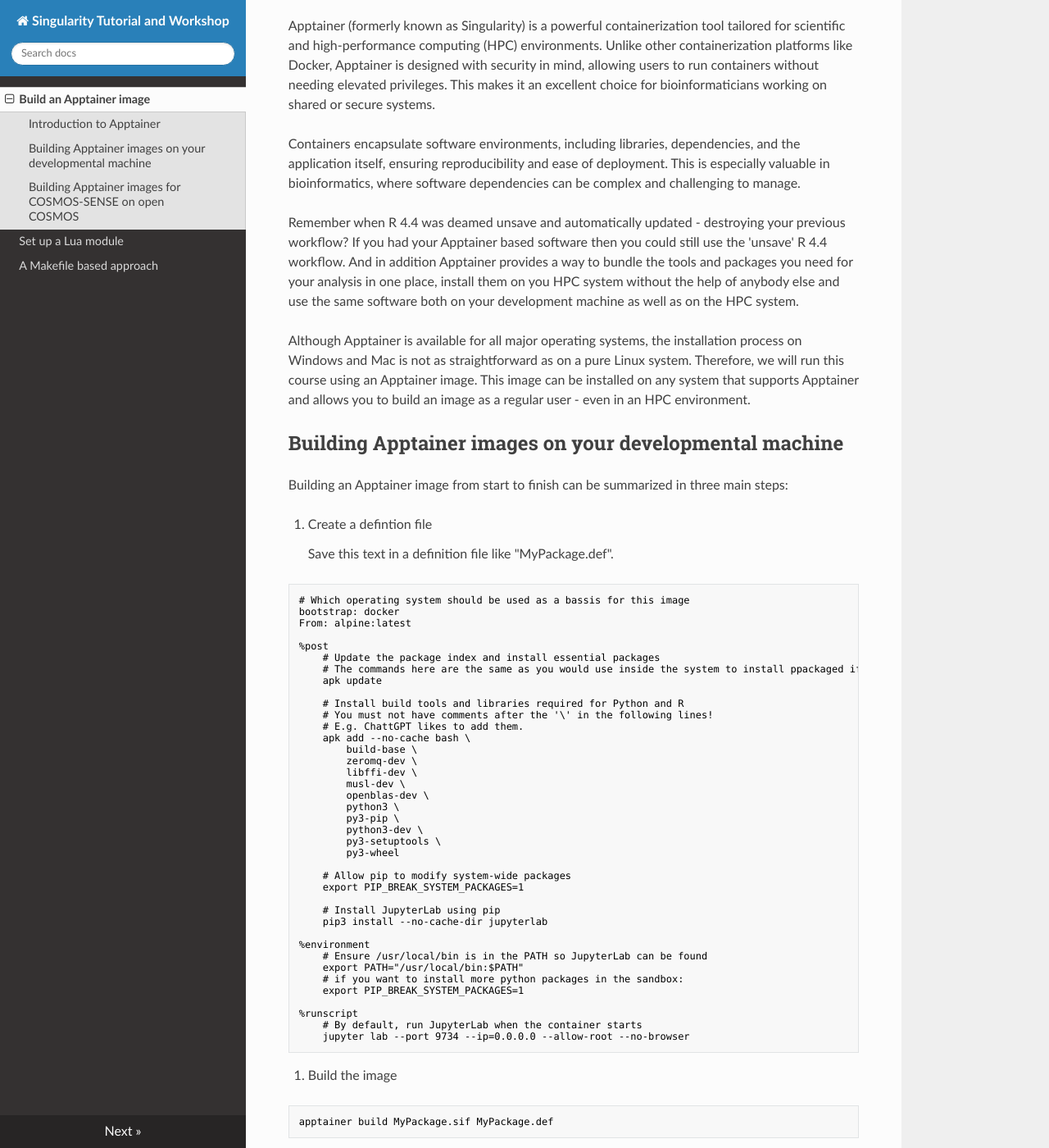
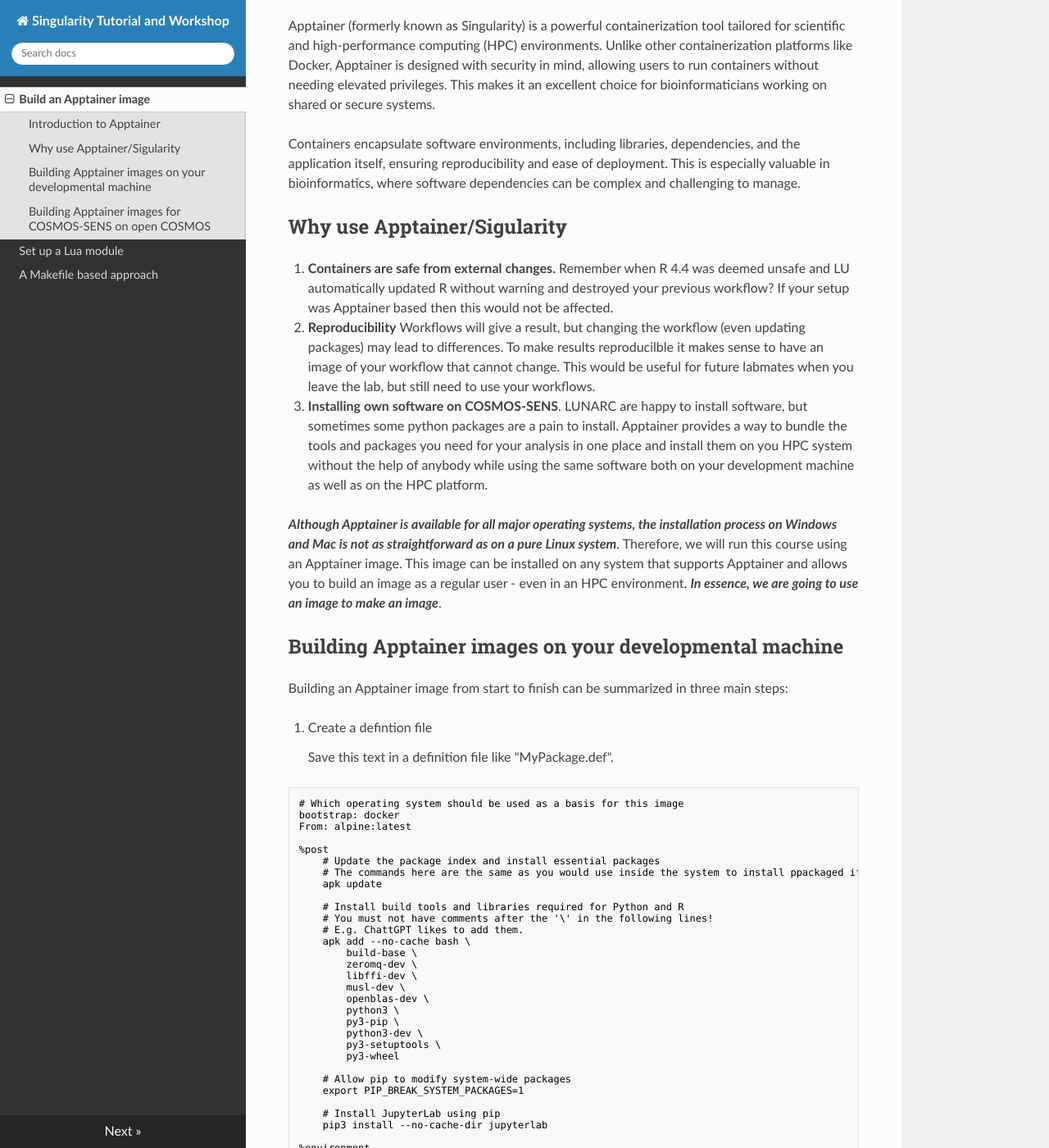
Before and after one commit to stela2502/Singularity_Tutorial, an MkDocs documentation site: the page built from docs/index.md, in a window 1280 px wide and 1400 px high, scrolled down 233 px. Shown: the whole window at 82% size. Built offline with MkDocs 1.6.1, drawn with Linux system fonts in a browser that asks for light colours; nearby versions of some CDN libraries; some of the changed text lies outside the part shown.

Commit message:
shamit first pass

````diff
--- a/docs/index.md
+++ b/docs/index.md
@@ -6,13 +6,17 @@ Apptainer (formerly known as Singularity) is a powerful containerization tool ta
 
 Containers encapsulate software environments, including libraries, dependencies, and the application itself, ensuring reproducibility and ease of deployment. This is especially valuable in bioinformatics, where software dependencies can be complex and challenging to manage.
 
-Remember when R 4.4 was deamed unsave and automatically updated - destroying your previous workflow? If you had your Apptainer based software then you could still use the 'unsave' R 4.4 workflow.
-And in addition Apptainer provides a way to bundle the tools and packages you need for your analysis in one place, install them on you HPC system without the help of anybody else and use the same software both on your development machine as well as on the HPC system.
+## Why use Apptainer/Sigularity
 
-Although Apptainer is available for all major operating systems, the installation process on Windows and Mac is not as straightforward as on a pure Linux system. Therefore, we will run this course using an Apptainer image. This image can be installed on any system that supports Apptainer and allows you to build an image as a regular user - even in an HPC environment.
+1. **Containers are safe from external changes.** Remember when R 4.4 was deemed unsafe and LU automatically updated R without warning and destroyed your previous workflow? If your setup was Apptainer based then this would not be affected.
+
+2. **Reproducibility** Workflows will give a result, but changing the workflow (even updating packages) may lead to differences. To make results reproducilble it makes sense to have an image of your workflow that cannot change. This would be useful for future labmates when you leave the lab, but still need to use your workflows.
+
+3. **Installing own software on COSMOS-SENS**. LUNARC are happy to install software, but sometimes some python packages are a pain to install. Apptainer provides a way to bundle the tools and packages you need for your analysis in one place and install them on you HPC system without the help of anybody while using the same software both on your development machine as well as on the HPC platform.
+
+***Although Apptainer is available for all major operating systems, the installation process on Windows and Mac is not as straightforward as on a pure Linux system***. Therefore, we will run this course using an Apptainer image. This image can be installed on any system that supports Apptainer and allows you to build an image as a regular user - even in an HPC environment. ***In essence, we are going to use an image to make an image***.
 
 ## Building Apptainer images on your developmental machine
-
 
 Building an Apptainer image from start to finish can be summarized in three main steps:
 
@@ -20,7 +24,7 @@ Building an Apptainer image from start to finish can be summarized in three main
 
     Save this text in a definition file like "MyPackage.def".
 ```text
-# Which operating system should be used as a bassis for this image
+# Which operating system should be used as a basis for this image
 bootstrap: docker
 From: alpine:latest
 
@@ -74,24 +78,22 @@ While it is technically possible for you to install Apptainer on your own comput
 Instead, we will be using the open COSMOS system to build the images. While you may not have super user rights there either, Apptainer is already installed, and we've developed a method to use an existing Apptainer image to build new ones. This allows us to work efficiently within the system provided, without needing to deal with the complexities of local installations.
 
 
-## Building Apptainer images for COSMOS-SENSE on open COSMOS
+## Building Apptainer images for COSMOS-SENS on open COSMOS
 
 For this workshop, we will use the open COSMOS system to build our Apptainer images.
 To get started, you'll need to [download ThinLink](https://www.cendio.com/thinlinc/download/) and log into open COSMOS at ``cosmos-dt.lunarc.lu.se``.
 
-Building an apptainer image does need superuser rights or at least some elevated rights on the system.
+Building an apptainer image needs superuser rights or at least some elevated rights on the system.
 This means that on most HPC platforms, even if they support Singularity/Apptainer, you won't be able to build an image directly due to restricted permissions.
 
 
-To overcome this limitation, we developed an Apptainer image called [ImageSmith](https://github.com/stela2502/ImageSmith), which has Apptainer installed inside it. This allows you to build Apptainer images without needing superuser rights.
-
-The ImageSmith image is based on Alpine Linux, chosen for its ability to create slim, efficient images. It has already been installed as a module on COSMOS. You can load the module with the following command:
+To overcome this limitation, Stefan had developed an Apptainer image called [ImageSmith](https://github.com/stela2502/ImageSmith), which has Apptainer installed inside it. This allows you to build Apptainer images without needing superuser rights. The ImageSmith image is based on Alpine Linux, chosen for its ability to create slim, efficient images. It has already been installed as a module on COSMOS which you can load with the following command:
 
 ```bash
 module load ImageSmith/1.0
 ```
 
-However, as responsible bioinformaticians, we will not run the image directly on our frontend systems. Instead, we will execute it on the compute nodes:
+However, as responsible bioinformaticians (hopefully), we will not run the image directly on our frontend systems. Instead, we will execute it on a compute node:
 
 
 To do this, copy the following into a file named ``RunImageSmith.sbatch``:
````
Also changed, not shown: other parts of docs/index.md (+1 -1 lines).
